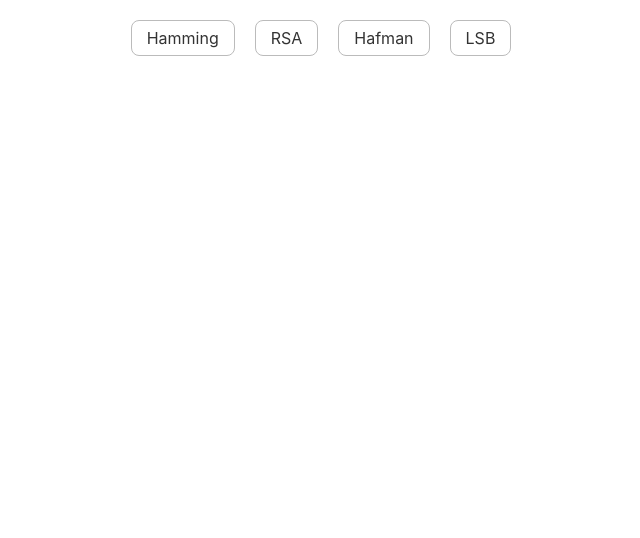
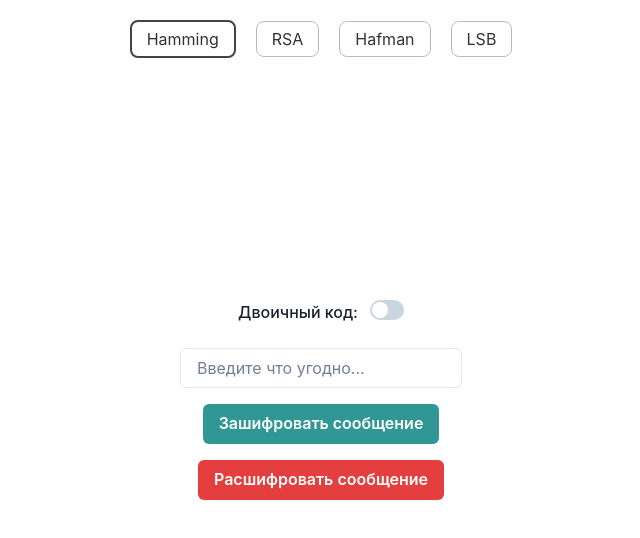
Before and after one commit to DundIIR/SurGU_Code_Hamming, a React (Vite) app: page / in a window 1280 px wide. Shown: the top 538 px of the page, without its empty margins (319-959 px from the left). Built offline with nearby package versions, Linux system fonts and the light colour scheme.

Commit message:
Настройка маршрутов

```diff
--- a/src/App.jsx
+++ b/src/App.jsx
@@ -1,5 +1,5 @@
 import './app.css'
-import { BrowserRouter as Router, Route, Routes, NavLink } from 'react-router-dom'
+import { Route, Routes, NavLink } from 'react-router-dom'
 import { Lab_1, Lab_2, Lab_3, Lab_4 } from './pages'
 import { ChakraProvider, position } from '@chakra-ui/react'
 
@@ -29,15 +29,13 @@ const styles = {
 function App() {
 	return (
 		<ChakraProvider>
-			<Router>
-				<Header />
-				<Routes>
-					<Route path="/SurGU_Code_Hamming/Lab_4" element={<Lab_4 />} />
-					<Route path="/SurGU_Code_Hamming/Lab_3" element={<Lab_3 />} />
-					<Route path="/SurGU_Code_Hamming/Lab_2" element={<Lab_2 />} />
-					<Route path="/SurGU_Code_Hamming/" element={<Lab_1 />}></Route>
-				</Routes>
-			</Router>
+			<Header />
+			<Routes>
+				<Route path="/Lab_4" element={<Lab_4 />} />
+				<Route path="/Lab_3" element={<Lab_3 />} />
+				<Route path="/Lab_2" element={<Lab_2 />} />
+				<Route path="/" element={<Lab_1 />}></Route>
+			</Routes>
 		</ChakraProvider>
 	)
 }
@@ -45,16 +43,16 @@ function App() {
 function Header() {
 	return (
 		<header style={styles.header}>
-			<NavLink to="/SurGU_Code_Hamming/" style={styles.button} className={({ isActive }) => (isActive ? 'active' : '')}>
+			<NavLink to="/" style={styles.button} className={({ isActive }) => (isActive ? 'active' : '')}>
 				Hamming
 			</NavLink>
-			<NavLink to="/SurGU_Code_Hamming/Lab_2" style={styles.button} className={({ isActive }) => (isActive ? 'active' : '')}>
+			<NavLink to="/Lab_2" style={styles.button} className={({ isActive }) => (isActive ? 'active' : '')}>
 				RSA
 			</NavLink>
-			<NavLink to="/SurGU_Code_Hamming/Lab_3" style={styles.button} className={({ isActive }) => (isActive ? 'active' : '')}>
+			<NavLink to="/Lab_3" style={styles.button} className={({ isActive }) => (isActive ? 'active' : '')}>
 				Hafman
 			</NavLink>
-			<NavLink to="/SurGU_Code_Hamming/Lab_4" style={styles.button} className={({ isActive }) => (isActive ? 'active' : '')}>
+			<NavLink to="/Lab_4" style={styles.button} className={({ isActive }) => (isActive ? 'active' : '')}>
 				LSB
 			</NavLink>
 		</header>
--- a/src/main.jsx
+++ b/src/main.jsx
@@ -1,5 +1,10 @@
 import { StrictMode } from 'react'
 import { createRoot } from 'react-dom/client'
 import App from './App.jsx'
+import { HashRouter } from 'react-router-dom'
 
-createRoot(document.getElementById('root')).render(<App />)
+createRoot(document.getElementById('root')).render(
+	<HashRouter>
+		<App />
+	</HashRouter>,
+)
--- a/vite.config.js
+++ b/vite.config.js
@@ -5,4 +5,5 @@ import react from '@vitejs/plugin-react'
 export default defineConfig({
 	plugins: [react()],
 	base: '/SurGU_Code_Hamming/',
+	homepage: 'https://dundiir.github.io/SurGU_Code_Hamming',
 })
```
